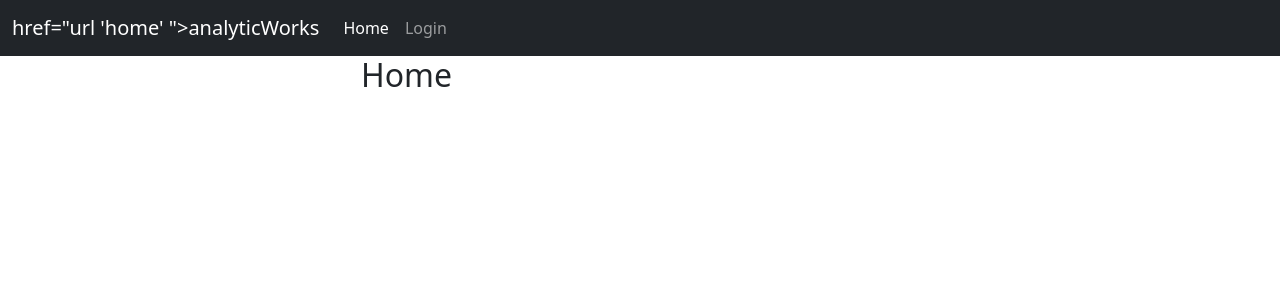
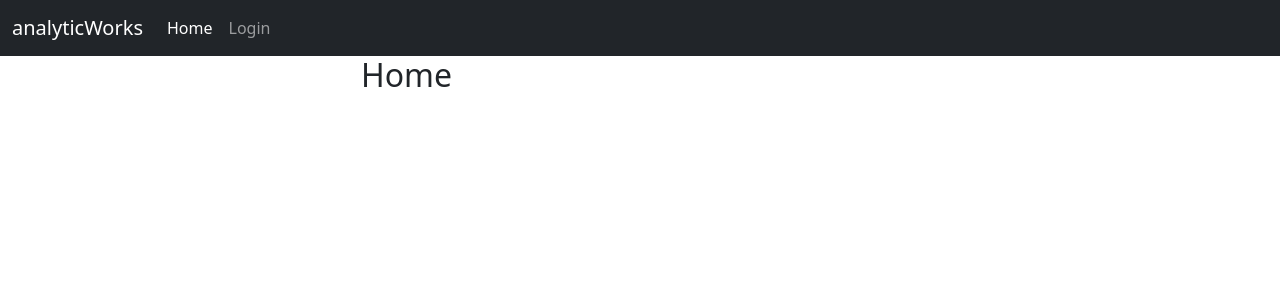
Before and after one commit to statsmith-je/aw, a Django app: page /automation/ in a window 1280 px wide. Shown: the top 300 px of the page. Run offline with Django 4.2, Linux system fonts and the light colour scheme.

Commit message:
fix navbar

```diff
--- a/CourseInfo/templates/navbar.html
+++ b/CourseInfo/templates/navbar.html
@@ -1,6 +1,6 @@
 <nav class="navbar navbar-expand-lg navbar-dark bg-dark">
     <div class="container-fluid">
-      <a class="navbar-brand">href="url 'home' ">analyticWorks</a>
+      <a class="navbar-brand" href="{% url 'home' %}">analyticWorks</a>
       <button class="navbar-toggler" type="button" data-bs-toggle="collapse" data-bs-target="#navbarNav" aria-controls="navbarNav" aria-expanded="false" aria-label="Toggle navigation">
         <span class="navbar-toggler-icon"></span>
       </button>
```
